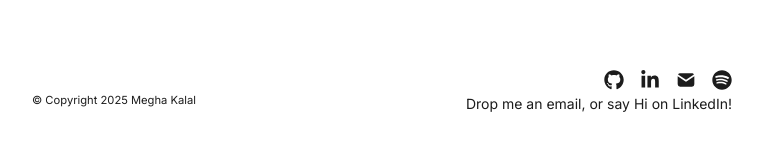
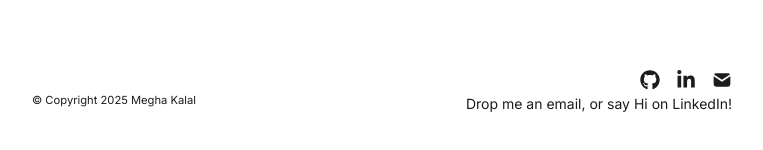
Before and after one commit to meghakalal09/megha-nextfolio, a Next.js app: page / in a window 1280 px wide. Shown: the part 1210-1360 px from the top of the page, without its empty margins (258-1021 px from the left). Built offline with nearby package versions, Linux system fonts and the light colour scheme.

Commit message:
Removed a few links

```diff
--- a/app/components/footer.tsx
+++ b/app/components/footer.tsx
@@ -33,7 +33,6 @@ function SocialLinks() {
           <SocialLink href={socialLinks.github} icon={FaGithub} />
           <SocialLink href={socialLinks.linkedin} icon={FaLinkedinIn} />
           <SocialLink href={socialLinks.email} icon={TbMailFilled} />
-          <SocialLink href={socialLinks.spotify} icon={FaSpotify} />
         </div>
         <div>
           <span>Drop me an email, or say Hi on LinkedIn!</span>
--- a/app/config.ts
+++ b/app/config.ts
@@ -11,6 +11,4 @@ export const socialLinks = {
   github: "https://github.com/meghakalal09",
   linkedin: "https://www.linkedin.com/in/megha-kalal-a6061a166/",
   email: "mailto:meghak@umd.edu",
-  spotify:
-    "https://open.spotify.com/user/yv445zpk7m7kfkvflvs04sz3p?si=6cadf00d76a646c7",
 };
```
